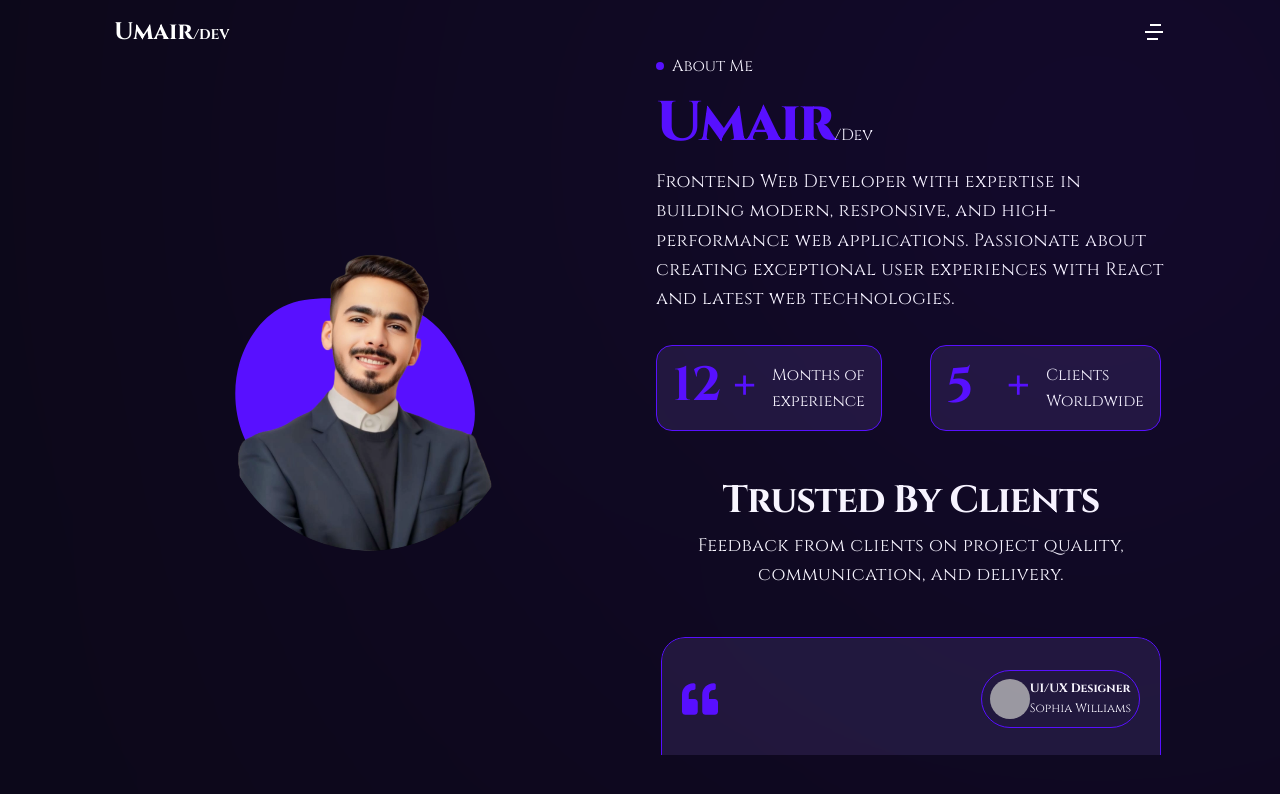
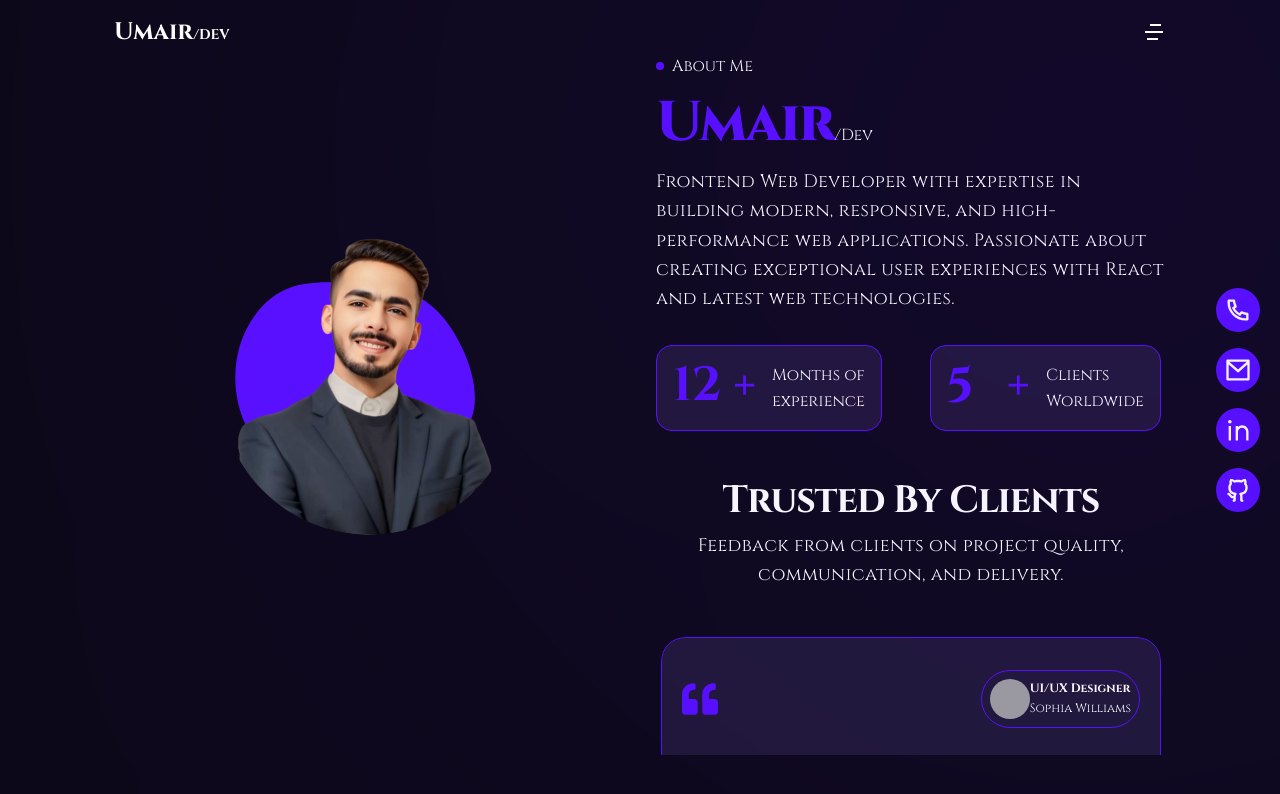
Before and after one commit to Umair-dev55/umair-ali-dev, a Next.js app: page /about in a window 1280 px wide. Shown: the top 794 px of the page. Built offline with nearby package versions, Linux system fonts and the light colour scheme; grey boxes are pictures that could not be loaded.

Commit message:
Add social icons

```diff
--- a/src/app/(Pages)/about/page.jsx
+++ b/src/app/(Pages)/about/page.jsx
@@ -7,6 +7,7 @@ import AboutTestimonials from "@/components/AboutTestimonials";
 import AboutInfo from "@/components/AboutInfo";
 import AboutSkills from "@/components/AboutSkills";
 import Journey from "@/components/Journey";
+import Socials from "@/components/Socials";
 
 const about = () => {
   return (
@@ -62,8 +63,17 @@ const about = () => {
         </div>
 
         {/* 1st div (Hero Image) - Show second on mobile */}
-        <div className="flex justify-center py-10 order-2 sm:order-1 ">
+        <div className="flex flex-col gap-8 justify-center py-10 order-2 sm:order-1 ">
           <HeroImageCard />
+          <div>
+            {/* Socials */}
+            <div className="md:absolute md:p-5 top-1/2 right-0 transform -translate-y-1/2">
+              <Socials
+                containerStyles=" flex gap-4 md:flex-col justify-center"
+                iconStyles="p-2 bg-accent rounded-full cursor-pointer"
+              />
+            </div>
+          </div>
         </div>
       </div>
     </motion.section>
```
